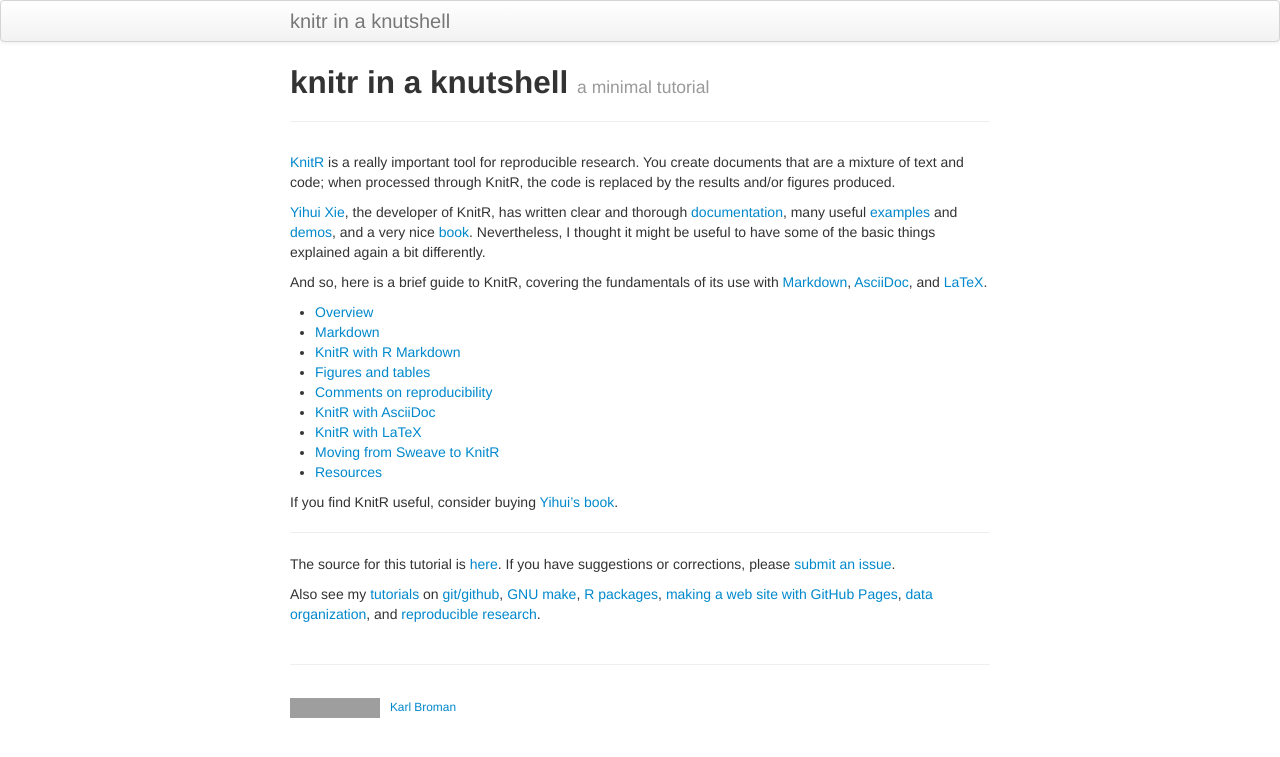
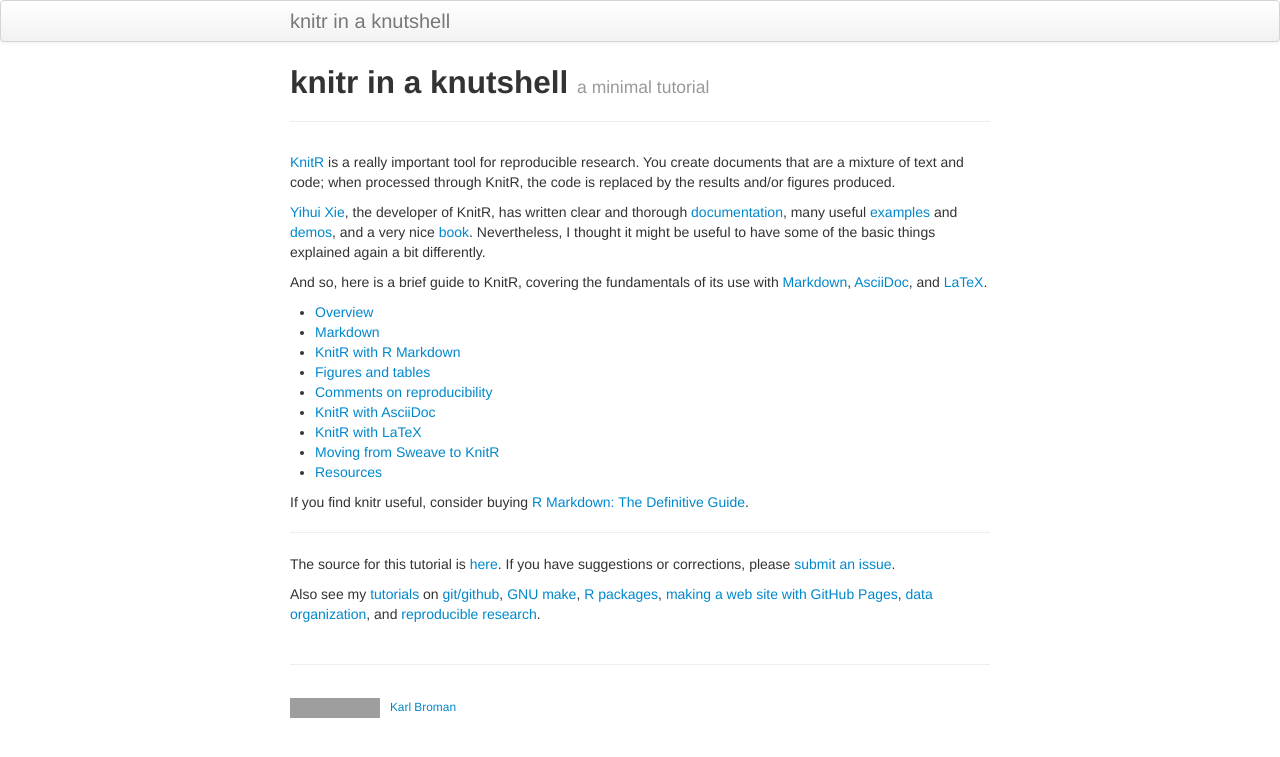
Before and after one commit to kbroman/knitr_knutshell, a Jekyll site: the page built from index.md, in a window 1280 px wide. Shown: the top 757 px of the page. Built offline with Jekyll 4.4.1, drawn with Linux system fonts in a browser that asks for light colours; grey boxes are pictures that could not be loaded.

Commit message:
knitr book -> definitive guide

```diff
--- a/index.md
+++ b/index.md
@@ -35,8 +35,8 @@
 - [Moving from Sweave to KnitR](pages/sweave.html)
 - [Resources](pages/resources.html)
 
-If you find KnitR useful, consider buying
-[Yihui's book](https://www.amazon.com/gp/product/1498716962?ie=UTF8&tag=7210-20).
+If you find knitr useful, consider buying
+[R Markdown: The Definitive Guide](https://www.amazon.com/gp/product/1138359335?ie=UTF8&tag=7210-20).
 
 ---
 
```
